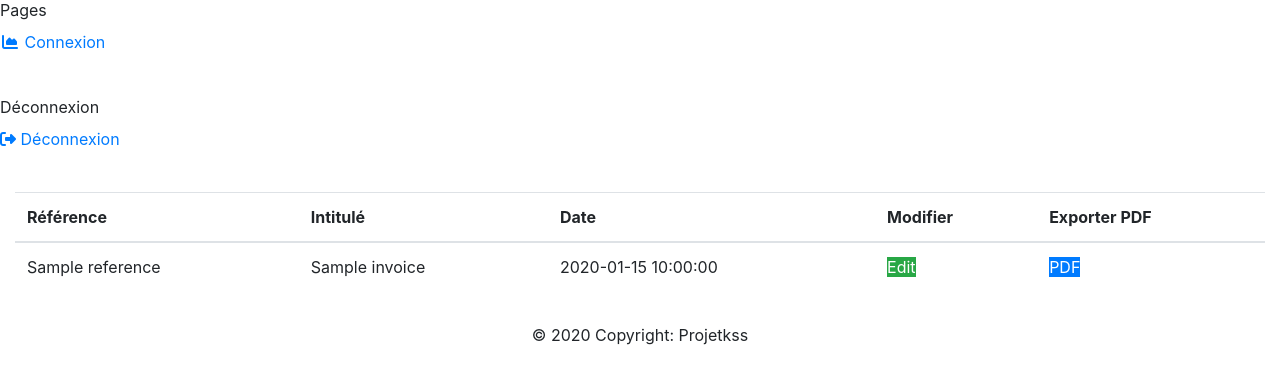
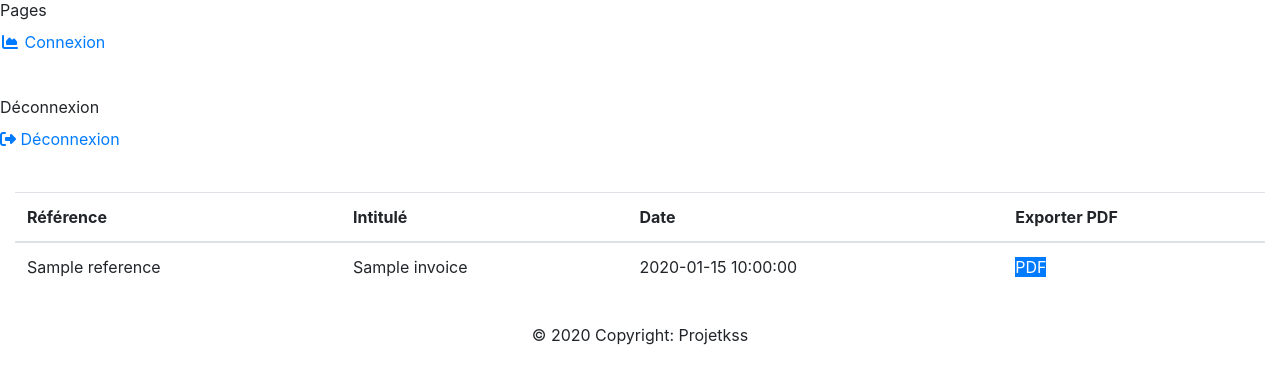
Before and after one commit to SamCapela/projetkss, a CodeIgniter app: the page made by application/views/invoice.php in a window 1280 px wide. Shown: the part 156-540 px from the top of the page. Run offline with CodeIgniter, Linux system fonts and the light colour scheme; tables that the repository leaves empty hold one stand-in row (values such as "Sample post"); the template is opened without the code that fills it: most values are stand-ins (such as "Sample title", 1, 10 or a date in 2020); some libraries are stand-ins or nearby versions.

Commit message:
PDF update + database fn key

```diff
--- a/application/views/invoice.php
+++ b/application/views/invoice.php
@@ -10,7 +10,6 @@ $this->load->view('header');
 				<th scope="col">Référence</th>
 				<th scope="col">Intitulé</th>
 				<th scope="col">Date</th>
-				<th scope="col">Modifier</th>
 				<th scope="col">Exporter PDF</th>
 			</tr>
 		</thead>
@@ -26,8 +25,7 @@ $this->load->view('header');
 					<td>'.$invoice['reference'].'</td>
 					<td>'.$invoice['title'].'</td>
 					<td>'.$invoice['invoice_date'].'</td>
-					<td><a class="btn-success" href="#">Edit</a></td>
-					<td><a class="btn-primary" href="#">PDF</a></td>
+					<td><a class="btn-primary" href="?export_pdf='.$invoice['id_invoice'].'">PDF</a></td>
 				</tr>');
 		}
 		echo('
```
